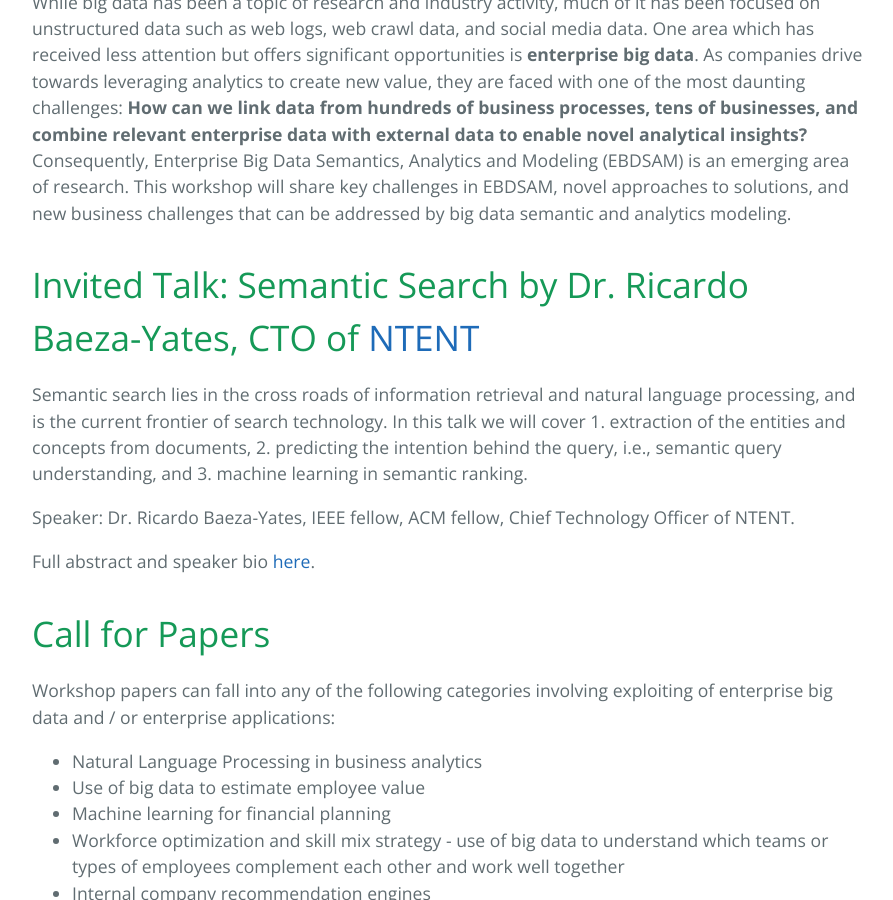
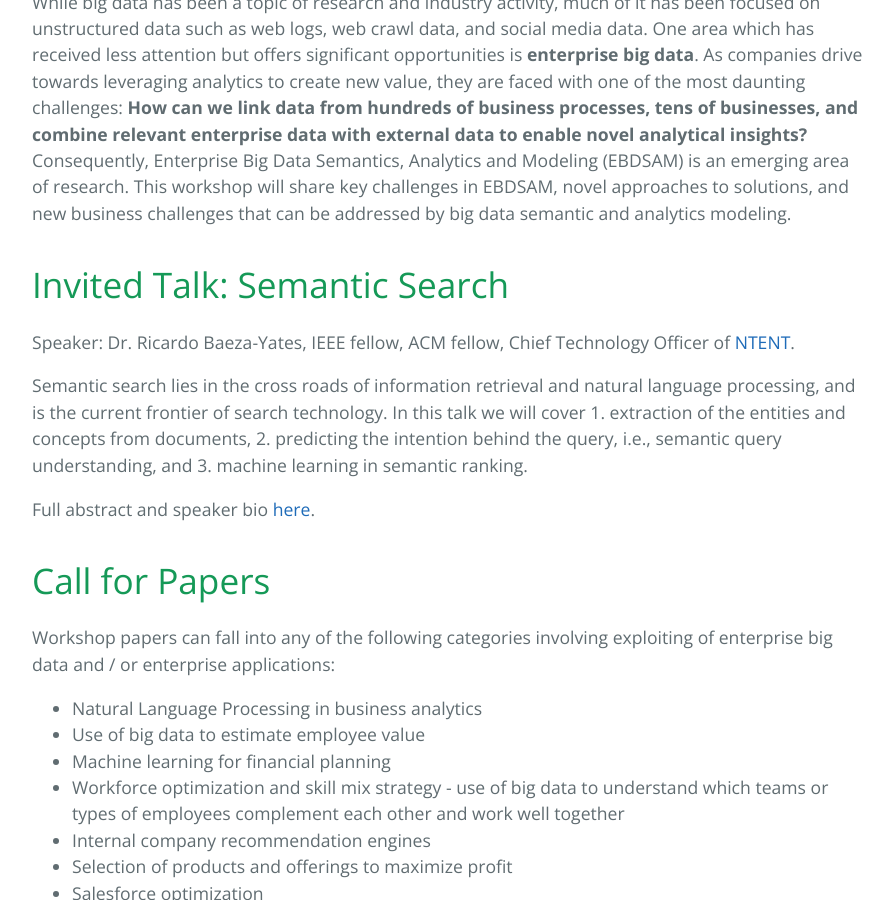
Before and after one commit to jialeiwang/jialeiwang.github.io, a Jekyll site: the page built from index.md, in a window 1280 px wide and 900 px high, scrolled down 516 px. Shown: the whole window, without its empty margins (192-1085 px from the left). Built offline with Jekyll 4.4.1, drawn with Linux system fonts in a browser that asks for light colours.

Commit message:
improve format

```diff
--- a/index.md
+++ b/index.md
@@ -4,12 +4,11 @@ layout: default
 While big data has been a topic of research and industry activity, much of it has been focused on unstructured data such as web logs, web crawl data, and social media data. One area which has received less attention but offers significant opportunities is **enterprise big data**. As companies drive towards leveraging analytics to create new value, they are faced with one of the most daunting challenges: **How can we link data from hundreds of business processes, tens of businesses, and combine relevant enterprise data with external data to enable novel analytical insights?** Consequently, Enterprise Big Data Semantics, Analytics and Modeling (EBDSAM) is an emerging area of research.
 This workshop will share key challenges in EBDSAM, novel approaches to solutions, and new business challenges that can be addressed by big data semantic and analytics modeling.
 
-Invited Talk: Semantic Search by Dr. Ricardo Baeza-Yates, CTO of [NTENT](http://www.ntent.com/)
+Invited Talk: Semantic Search
 =====
+Speaker: Dr. Ricardo Baeza-Yates, IEEE fellow, ACM fellow, Chief Technology Officer of [NTENT](http://www.ntent.com/).
 
 Semantic search lies in the cross roads of information retrieval and natural language processing, and is the current frontier of search technology. In this talk we will cover 1. extraction of the entities and concepts from documents, 2. predicting the intention behind the query, i.e., semantic query understanding, and 3. machine learning in semantic ranking.
-
-Speaker: Dr. Ricardo Baeza-Yates, IEEE fellow, ACM fellow, Chief Technology Officer of NTENT.
 
 Full abstract and speaker bio [here]({% link ricardo_bio.md %}).
 
```
